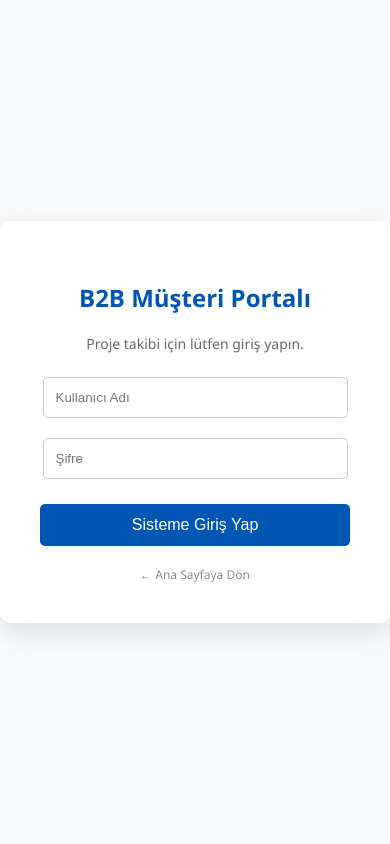
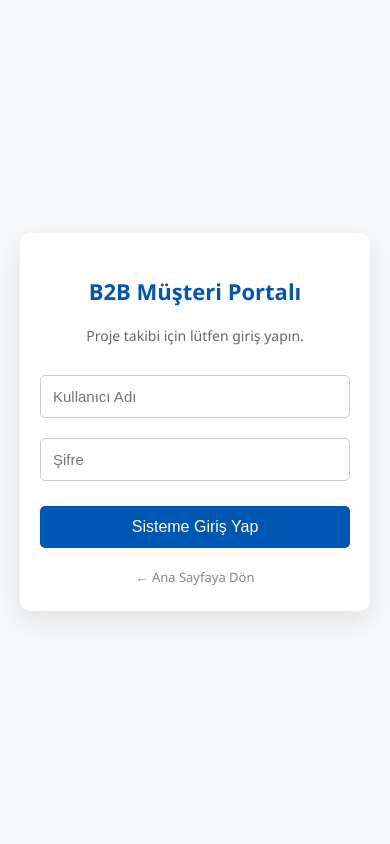
Before and after one commit to strip43weathers/zafer-tech-b2b, a Django app: page /login/ in a window 390 px wide. Run offline with Django 5.2, Linux system fonts and the light colour scheme.

Commit message:
herokarsilama

```diff
--- a/templates/core/index.html
+++ b/templates/core/index.html
@@ -450,10 +450,12 @@
 
             /* Hero Alanı Yazıları ve Boşlukları */
             .hero-section {
-                padding: 60px 5%;
+                padding: 120px 5% 80px 5%; /* Üstten ve alttan ekstra boşluk vererek nefes aldırır */
                 text-align: center;
-                min-height: auto;
+                height: auto; /* Sabit yüksekliği iptal edip içeriğe göre uzamasını sağlar */
+                min-height: 100vh; /* Arka planın en az telefon ekranının tamamını kaplamasını garanti eder */
             }
+
             .hero-content h1 { font-size: 36px; line-height: 1.3; }
             .hero-content p { font-size: 16px; }
             .hero-buttons { justify-content: center; }
--- a/templates/core/login.html
+++ b/templates/core/login.html
@@ -2,20 +2,32 @@
 <html lang="tr">
 <head>
     <meta charset="UTF-8">
+    <meta name="viewport" content="width=device-width, initial-scale=1.0">
     <title>Zafer Tech | Müşteri Girişi</title>
     <style>
-        body { font-family: 'Segoe UI', sans-serif; background-color: #f8f9fa; display: flex; justify-content: center; align-items: center; height: 100vh; margin: 0; }
+        * { box-sizing: border-box; } /* Kutu modeli düzeltmesi */
+        body { font-family: 'Segoe UI', sans-serif; background-color: #f8f9fa; display: flex; justify-content: center; align-items: center; min-height: 100vh; margin: 0; padding: 20px; }
+
         .login-box { background: white; padding: 40px; border-radius: 10px; box-shadow: 0 10px 30px rgba(0,0,0,0.1); text-align: center; width: 100%; max-width: 350px; }
         .login-box h2 { color: #0056b3; margin-bottom: 20px; }
-        .login-box input { width: 90%; padding: 12px; margin: 10px 0; border: 1px solid #ccc; border-radius: 5px; outline: none; }
+
+        /* Input'ları %100 genişliğe ayarladık */
+        .login-box input { width: 100%; padding: 12px; margin: 10px 0; border: 1px solid #ccc; border-radius: 5px; outline: none; font-size: 15px;}
+
         .login-box button { background-color: #0056b3; color: white; border: none; padding: 12px; width: 100%; border-radius: 5px; cursor: pointer; font-size: 16px; margin-top: 15px; }
         .login-box button:hover { background-color: #004494; }
+
+        /* Mobil Uyum Kodları (Çok küçük ekranlar için) */
+        @media (max-width: 400px) {
+            .login-box { padding: 25px 20px; }
+            .login-box h2 { font-size: 22px; }
+        }
     </style>
 </head>
 <body>
     <div class="login-box">
         <h2>B2B Müşteri Portalı</h2>
-        <p style="color: #666; font-size: 14px;">Proje takibi için lütfen giriş yapın.</p>
+        <p style="color: #666; font-size: 14px; margin-bottom: 20px;">Proje takibi için lütfen giriş yapın.</p>
 
         <form method="POST">
             {% csrf_token %}
@@ -23,7 +35,7 @@
             <input type="password" name="password" placeholder="Şifre" required>
             <button type="submit">Sisteme Giriş Yap</button>
         </form>
-        <a href="/" style="display: block; margin-top: 20px; color: #888; text-decoration: none; font-size: 12px;">&larr; Ana Sayfaya Dön</a>
+        <a href="/" style="display: block; margin-top: 20px; color: #888; text-decoration: none; font-size: 13px;">&larr; Ana Sayfaya Dön</a>
     </div>
 </body>
 </html>
```
Also changed, not shown: templates/core/blog_detay.html (+17 -4 lines), templates/core/blog_liste.html (+19 -5 lines).
